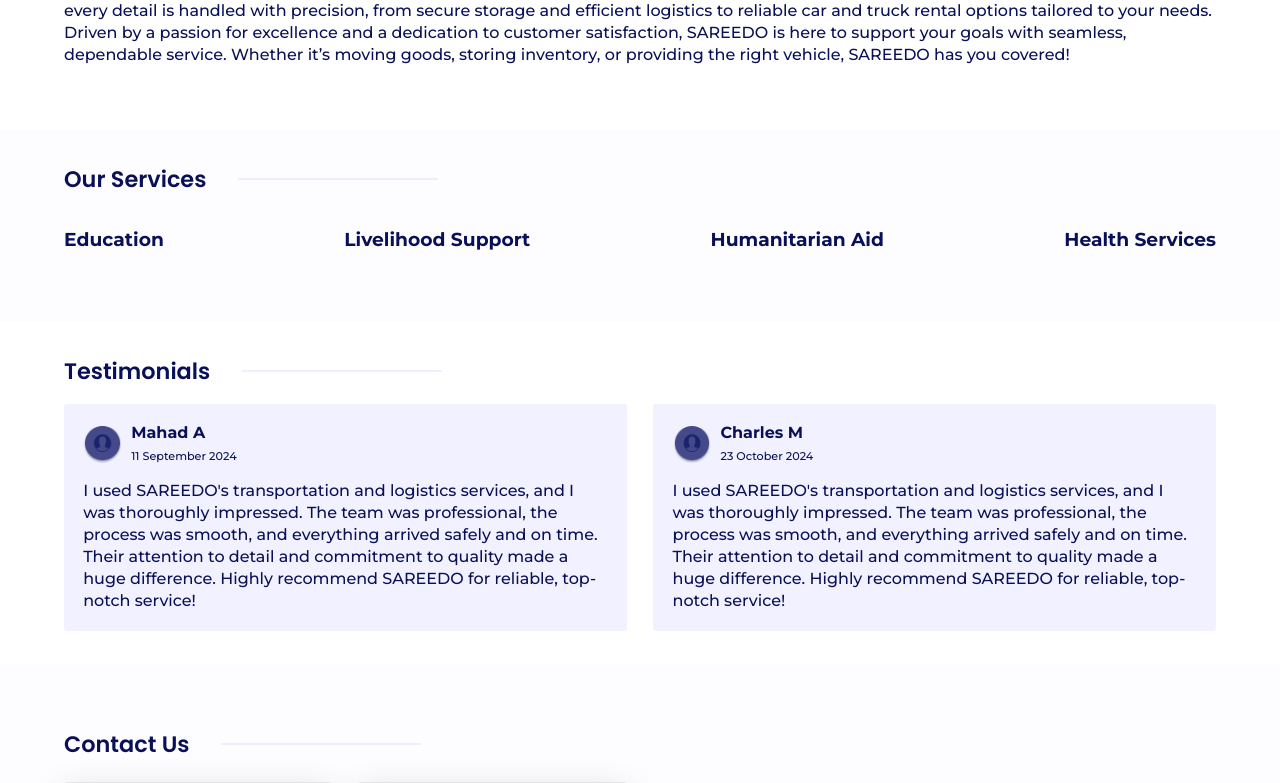
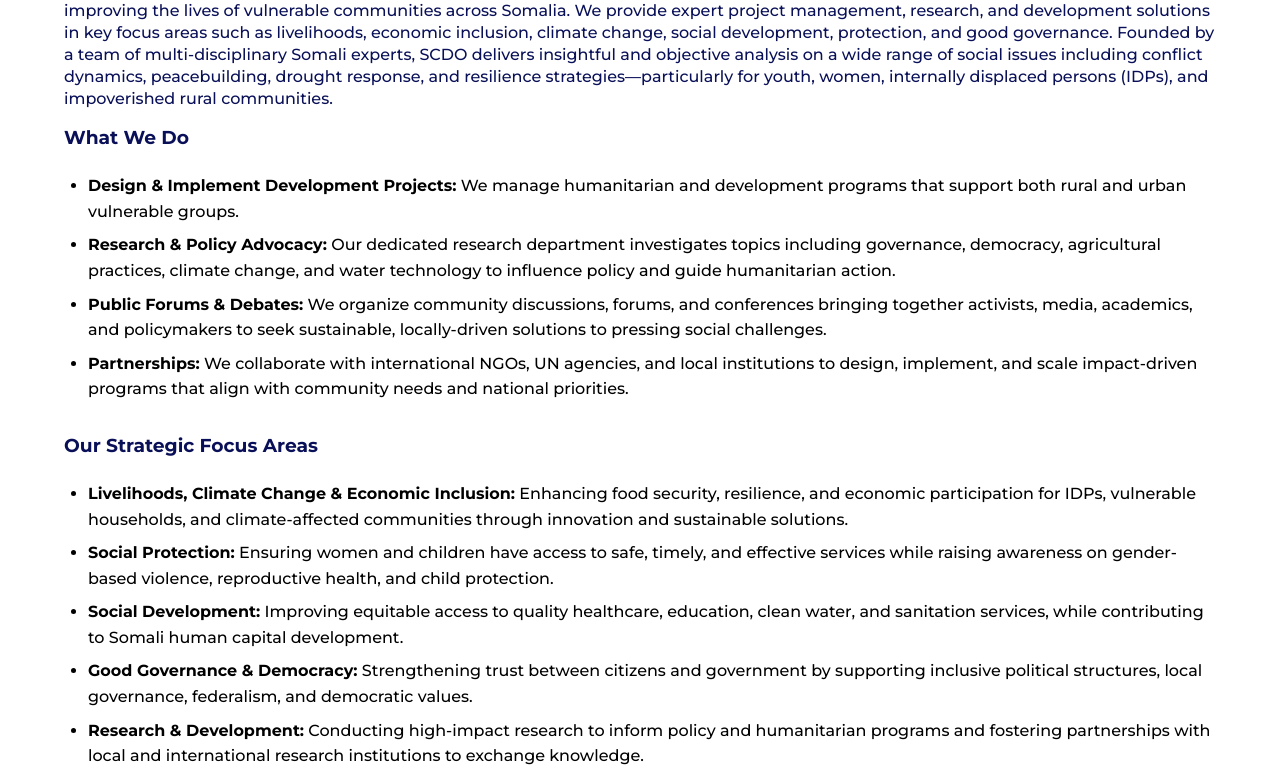
Before and after one commit to Abdulladhif/sareedo-website, a React (Vite) app: page / in a window 1280 px wide. Shown: the part 807-1590 px from the top of the page. Built offline with nearby package versions, Linux system fonts and the light colour scheme.

Commit message:
updated about

```diff
--- a/index.html
+++ b/index.html
@@ -1,10 +1,21 @@
-<!doctype html>
+<!DOCTYPE html>
 <html lang="en">
   <head>
     <meta charset="UTF-8" />
-    <!-- <link rel="icon" type="image/svg+xml" href="/vite.svg" /> -->
     <meta name="viewport" content="width=device-width, initial-scale=1.0" />
-    <title>Vite + React</title>
+    <title>Sareedo Community Development Organization (SCDO)</title>
+    <meta
+      name="description"
+      content="Sareedo Community Development Organization (SCDO) is a nonprofit focused on livelihoods, climate change, social protection, and governance in Somalia."
+    />
+    <!-- Optional: social media sharing -->
+    <meta property="og:title" content="Sareedo Community Development Organization (SCDO)" />
+    <meta property="og:description" content="Supporting vulnerable communities across Somalia with sustainable development solutions." />
+    <meta property="og:url" content="https://www.sareedocd.org/" />
+    <meta property="og:type" content="website" />
+    <meta name="twitter:card" content="summary" />
+    <meta name="twitter:title" content="Sareedo Community Development Organization" />
+    <meta name="twitter:description" content="Improving lives across Somalia through development and advocacy." />
   </head>
   <body>
     <div id="root"></div>
--- a/src/components/about/About.css
+++ b/src/components/about/About.css
@@ -47,6 +47,26 @@
     color: #30a5ff;
 }
 
+.about ul,
+.about ol {
+  padding-left: 1.5rem; /* Ensures indentation for bullets/numbers */
+  margin-top: 0.5rem;
+  margin-bottom: 1rem;
+}
+
+.about ul li,
+.about ol li {
+  margin-bottom: 0.5rem;
+  line-height: 1.6;
+  list-style-type: disc; /* Use 'decimal' for ol if needed */
+}
+
+.about ol {
+  list-style-type: decimal;
+}
+
+
+
 @media only screen and (max-width: 600px){
     .about{
         padding:1.6rem;
--- a/src/components/about/About.jsx
+++ b/src/components/about/About.jsx
@@ -3,17 +3,51 @@
 
 const About = () => {
   return (
-    <>
     <div className="about">
-        <div className="heading-container">
-            <h2>About Us</h2>
-            <div className="line"></div>
-        </div>
-        <p>At SAREEDO, we are committed to delivering exceptional solutions in transportation, warehousing, and vehicle rentals. Our team ensures every detail is handled with precision, from secure storage and efficient logistics to reliable car and truck rental options tailored to your needs. Driven by a passion for excellence and a dedication to customer satisfaction, SAREEDO is here to support your goals with seamless, dependable service. Whether it’s moving goods, storing inventory, or providing the right vehicle, SAREEDO has you covered!</p>
+      <div className="heading-container">
+        <h2>About Us</h2>
+        <div className="line"></div>
+      </div>
+
+      <section>
+        <p>
+          Sareedo Community Development Organization (SCDO) is an independent, nonprofit, and non-governmental organization dedicated to improving the lives of vulnerable communities across Somalia. We provide expert project management, research, and development solutions in key focus areas such as livelihoods, economic inclusion, climate change, social development, protection, and good governance.
+          Founded by a team of multi-disciplinary Somali experts, SCDO delivers insightful and objective analysis on a wide range of social issues including conflict dynamics, peacebuilding, drought response, and resilience strategies—particularly for youth, women, internally displaced persons (IDPs), and impoverished rural communities.
+        </p>
+      </section>
+
+      <section>
+        <h3>What We Do</h3>
+        <ul>
+          <li><strong>Design & Implement Development Projects:</strong> We manage humanitarian and development programs that support both rural and urban vulnerable groups.</li>
+          <li><strong>Research & Policy Advocacy:</strong> Our dedicated research department investigates topics including governance, democracy, agricultural practices, climate change, and water technology to influence policy and guide humanitarian action.</li>
+          <li><strong>Public Forums & Debates:</strong> We organize community discussions, forums, and conferences bringing together activists, media, academics, and policymakers to seek sustainable, locally-driven solutions to pressing social challenges.</li>
+          <li><strong>Partnerships:</strong> We collaborate with international NGOs, UN agencies, and local institutions to design, implement, and scale impact-driven programs that align with community needs and national priorities.</li>
+        </ul>
+      </section>
+
+      <section>
+        <h3>Our Strategic Focus Areas</h3>
+        <ol>
+          <li>
+            <strong>Livelihoods, Climate Change & Economic Inclusion:</strong> Enhancing food security, resilience, and economic participation for IDPs, vulnerable households, and climate-affected communities through innovation and sustainable solutions.
+          </li>
+          <li>
+            <strong>Social Protection:</strong> Ensuring women and children have access to safe, timely, and effective services while raising awareness on gender-based violence, reproductive health, and child protection.
+          </li>
+          <li>
+            <strong>Social Development:</strong> Improving equitable access to quality healthcare, education, clean water, and sanitation services, while contributing to Somali human capital development.
+          </li>
+          <li>
+            <strong>Good Governance & Democracy:</strong> Strengthening trust between citizens and government by supporting inclusive political structures, local governance, federalism, and democratic values.
+          </li>
+          <li>
+            <strong>Research & Development:</strong> Conducting high-impact research to inform policy and humanitarian programs and fostering partnerships with local and international research institutions to exchange knowledge.
+          </li>
+        </ol>
+      </section>
     </div>
+  );
+};
 
-    </>
-  )
-}
-
-export default About
+export default About;
```
